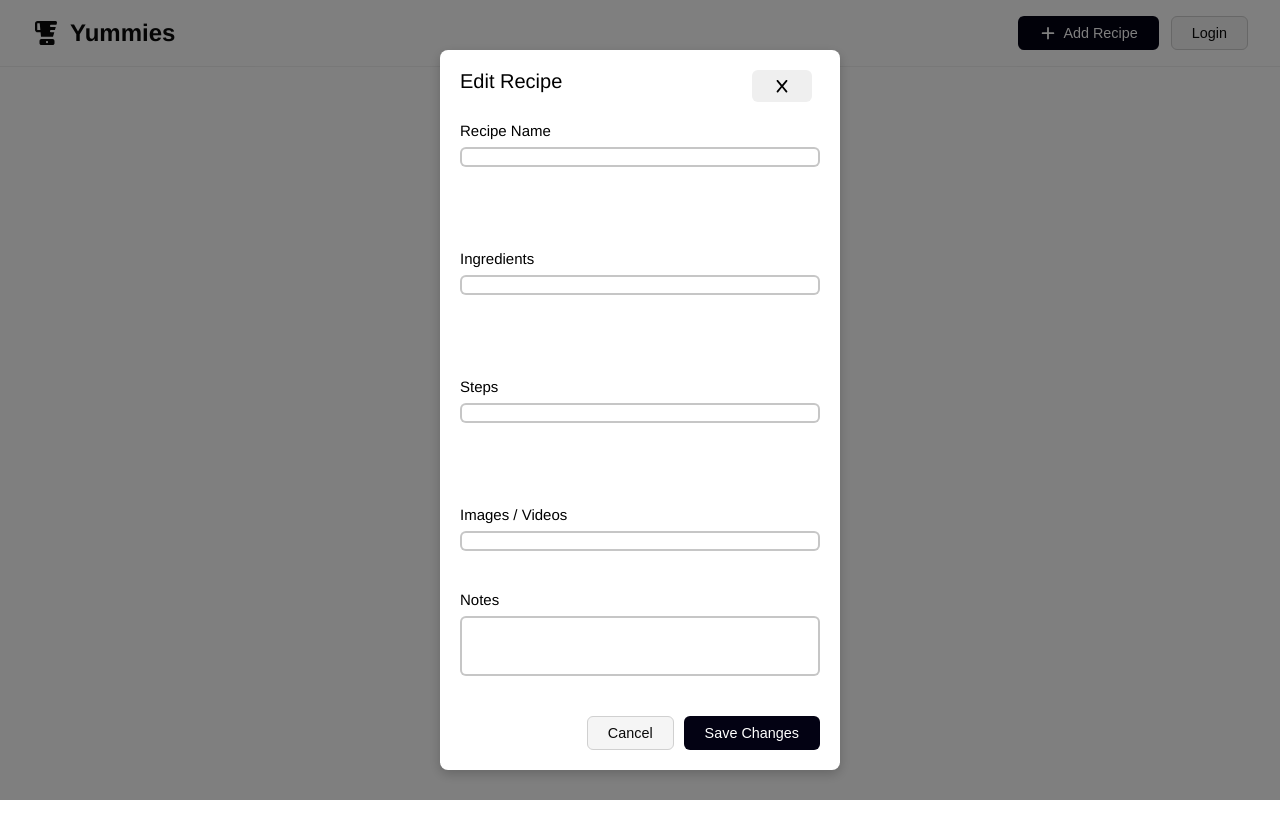
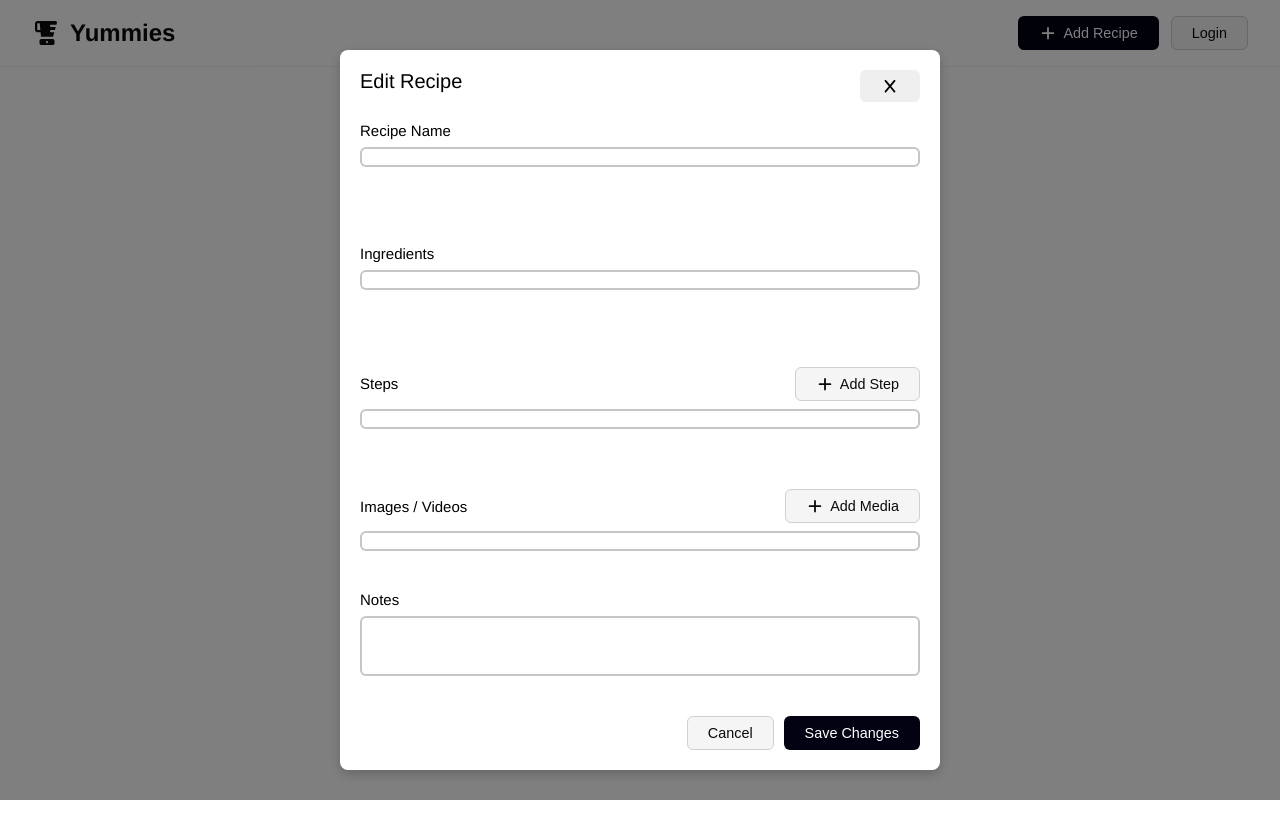
Before and after one commit to Zen-333/Yummies, a React (Vite) app in the folder frontend/: page / in a window 1280 px wide. Both pictures are taken after a click on the button "Add Recipe". Shown: the top 838 px of the page. Built offline with nearby package versions, Linux system fonts and the light colour scheme.

Commit message:
add steps & media buttons

```diff
--- a/frontend/src/component/recipePopup.tsx
+++ b/frontend/src/component/recipePopup.tsx
@@ -1,6 +1,6 @@
 import "../styles/recipePopup.css"
 import { FontAwesomeIcon } from "@fortawesome/react-fontawesome";
-import { faX } from "@fortawesome/free-solid-svg-icons";
+import { faX, faPlus } from "@fortawesome/free-solid-svg-icons";
 
 interface PopupProps {
   onClose: () => void;
@@ -40,6 +40,7 @@ function RecipePopup({onClose}: PopupProps) {
               <div className="popup__input__block">
                 <div className="popup__input__title">
                   <p>Steps</p>
+                  <button className="btn btn--secondary"><FontAwesomeIcon icon={faPlus} /> Add Step</button>
                 </div>
                 <div className="popup__input__field">
                   <input type="text"/>
@@ -50,6 +51,7 @@ function RecipePopup({onClose}: PopupProps) {
               <div className="popup__input__block">
                 <div className="popup__input__title">
                   <p>Images / Videos</p>
+                   <button className="btn btn--secondary"><FontAwesomeIcon icon={faPlus} /> Add Media</button>
                 </div>
                 <div className="popup__input__field">
                   <input type="text"/>
--- a/frontend/src/styles/recipePopup.css
+++ b/frontend/src/styles/recipePopup.css
@@ -21,7 +21,7 @@
     justify-content: center;
     height: 90vh;
     max-height: 90vh;
-    width: 400px;
+    width: 600px;
     padding-top: 10px;
     border-radius: 8px;
     box-shadow: 0 4px 12px rgba(0,0,0,0.2);
@@ -37,8 +37,6 @@
     flex-direction: row;
     flex-shrink: 0; /* never shrinks stays at the top */
     justify-content: space-between;
-    gap: 190px;
-    margin-right: auto;
     padding-right: 20px;
     padding-left: 20px;
     padding-top: 10px;
@@ -55,6 +53,11 @@
 .popup__input__title{
     font-size: 15px;
     padding-bottom: 8px;
+    align-items: center;
+    display: flex;
+    flex-direction: row;
+    justify-content: space-between;
+
 }
 
 .popup__input__field{
```
